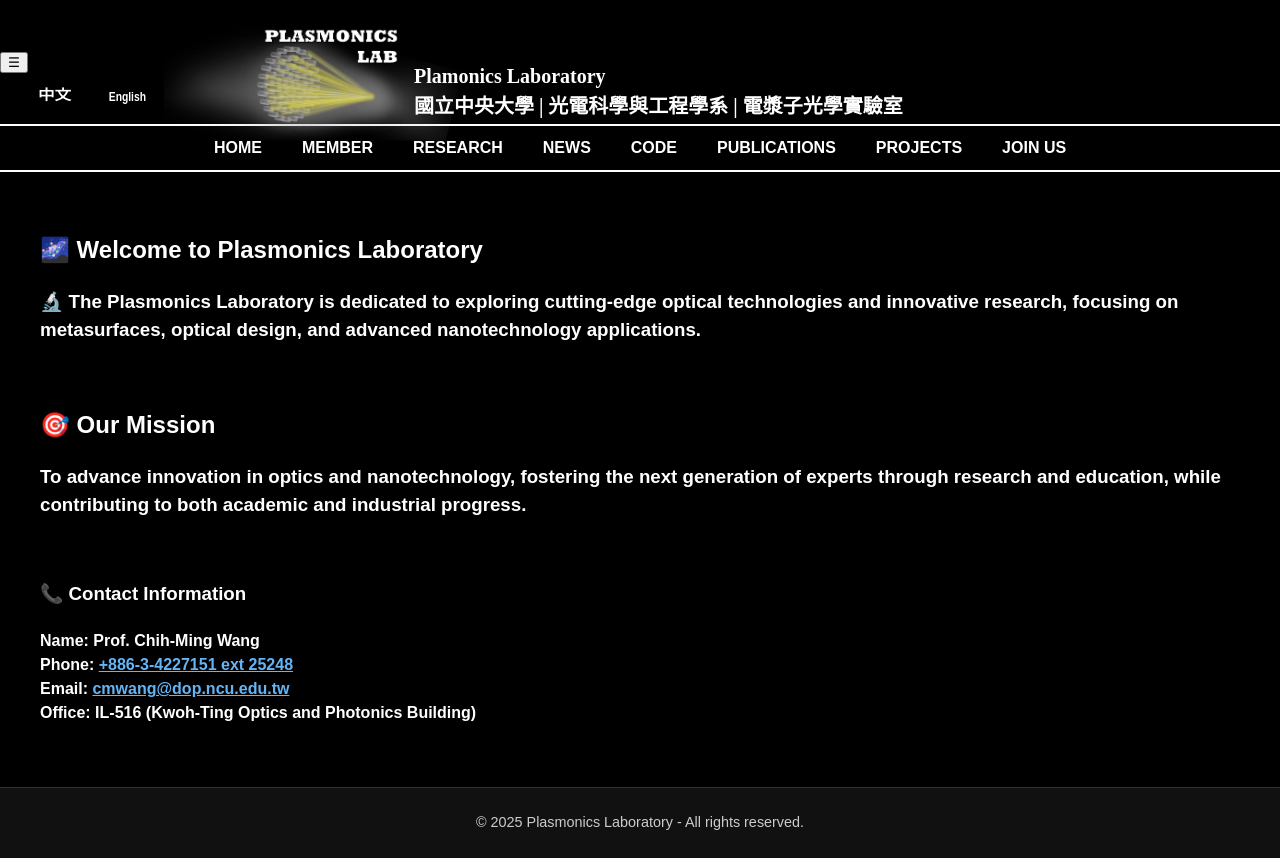
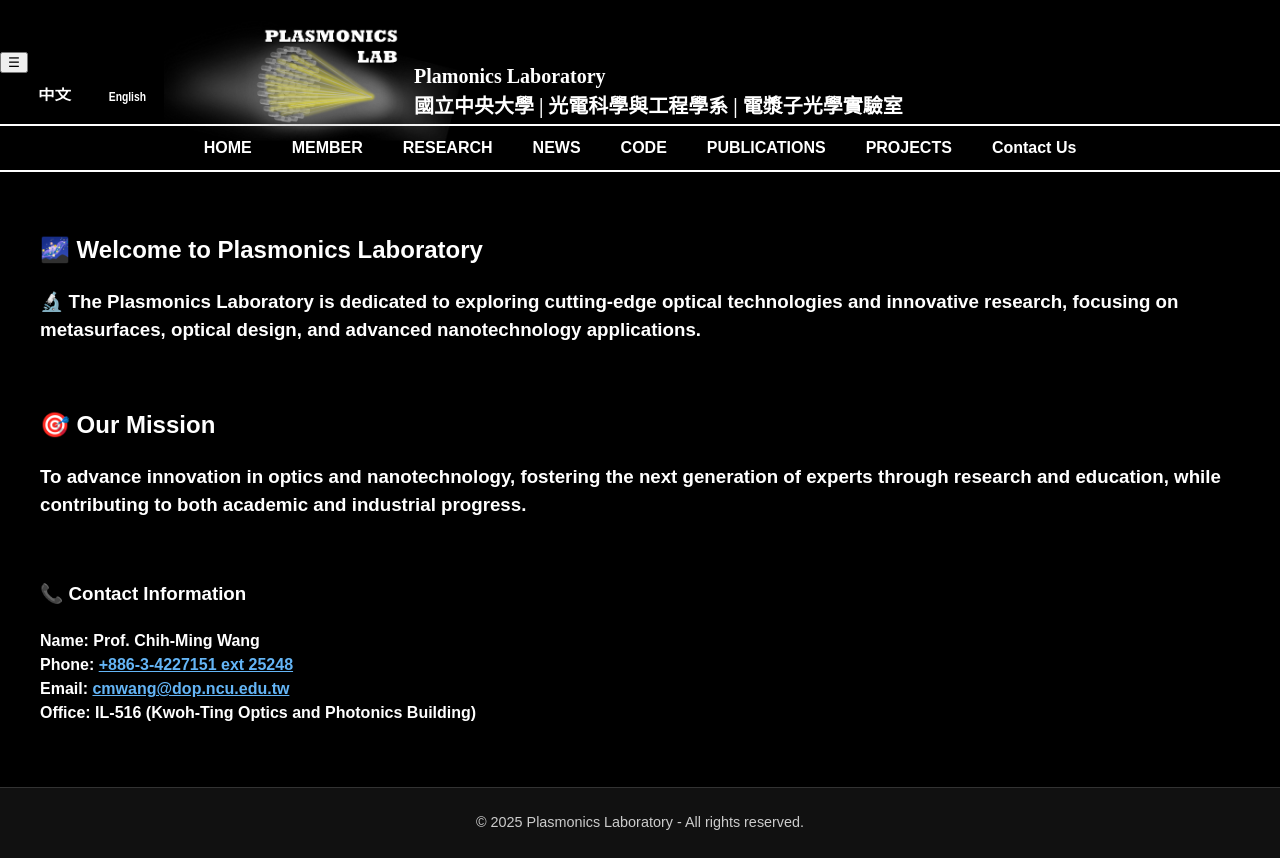
Before and after one commit to Yu-Chen-Yi/Yu-Chen-Yi.github.io, a plain HTML site: page index.html in a window 1280 px wide. Drawn offline with nearby package versions, Linux system fonts and the light colour scheme.

Commit message:
更新內容說明2

```diff
--- a/index.html
+++ b/index.html
@@ -73,7 +73,7 @@
           <li><a href="#" data-section="code"><span lang="en">CODE</span><span lang="zh">程式碼</span></a></li>
           <li><a href="#" data-section="publications"><span lang="en">PUBLICATIONS</span><span lang="zh">研究發表</span></a></li>
           <li><a href="#" data-section="projects"><span lang="en">PROJECTS</span><span lang="zh">研究計畫</span></a></li>
-          <li><a href="#" data-section="join-us"><span lang="en">JOIN US</span><span lang="zh">加入我們</span></a></li>
+          <li><a href="#" data-section="join-us"><span lang="en">Contact Us</span><span lang="zh">聯絡我們</span></a></li>
       </ul>
     </nav>
   </header>
```
